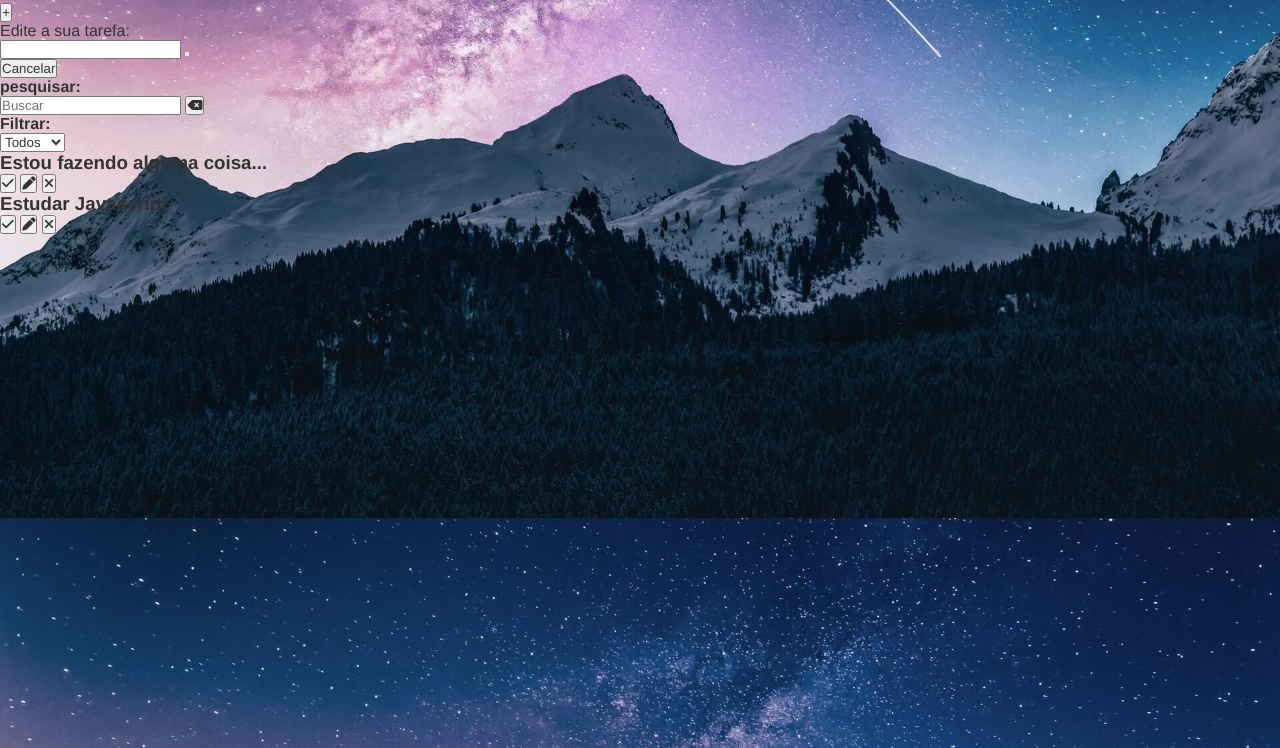
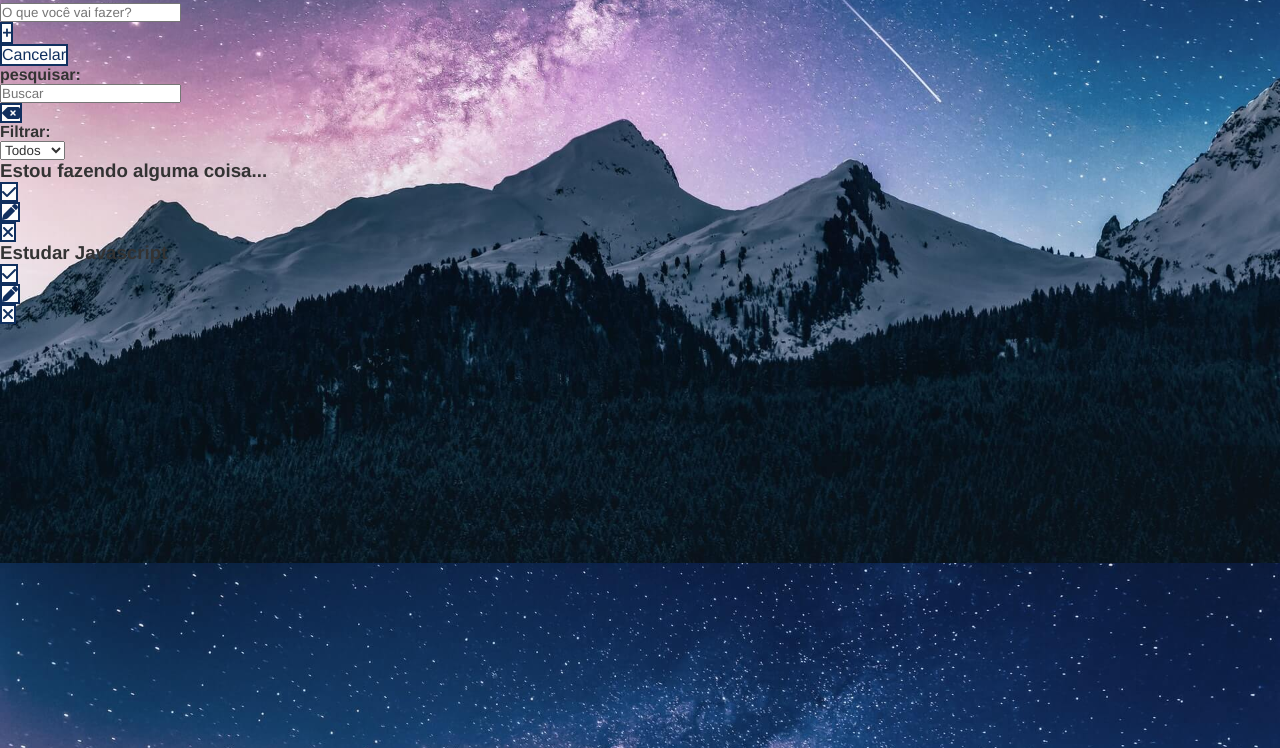
Before and after one commit to dancarvalho01/To-Do-List, a plain HTML site: page index.html in a window 1280 px wide. Shown: the part 52-800 px from the top of the page. Drawn offline with Linux system fonts and the light colour scheme.

Commit message:
modificação no css

```diff
--- a/css/style.css
+++ b/css/style.css
@@ -14,3 +14,40 @@ body{
     background-size: cover;
 
 }
+
+button {
+    background-color: #fdfdfd;
+    color: #102F5e;
+    border: 2px solid #102F5e;
+    padding: 3.rem .6rem;
+    font-size: 1rem;
+    cursor: pointer;
+    display: flex;
+    justify-content: center;
+    align-items: center;
+    transition: 0.4s;
+}
+
+button:hover {
+    background-color: #102f5e;
+}
+
+button:hover > i {
+    pointer-events: none;
+    color: #102f5e;
+    font-weight: bold;
+}
+
+button i {
+    color: #102f5e;
+    font-weight: bold;
+    pointer-events: none;
+}
+
+input, select {
+    padding: 0.25m 0.rem;
+}
+
+.hide{
+    display: none;
+}
--- a/index.html
+++ b/index.html
@@ -24,12 +24,13 @@
         <form id="todo-form">
             <p>Adicione a sua tarefa:</p>
             <div class="form-control">
-                <imput type="text" id="todo-input" placeholder="O que você vai fazer?">
+                <input type="text" id="todo-input" placeholder="O que você vai fazer?">
                     <button type="submit">
                         <i class="fa-thin fa-plus"></i>
                     </button>
             </div>
-        </form id="edit-form">
+        </form>
+        <form id="edit-form" class="hide">
         <p>Edite a sua tarefa:</p>
         <input type="text" id="edit-input">
         <button type="submit">
```
